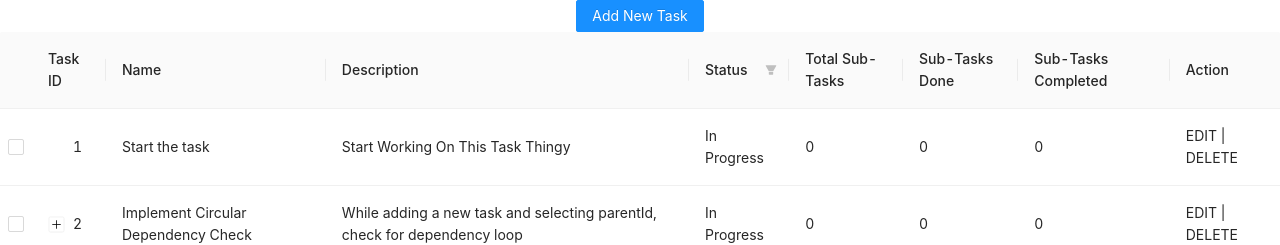
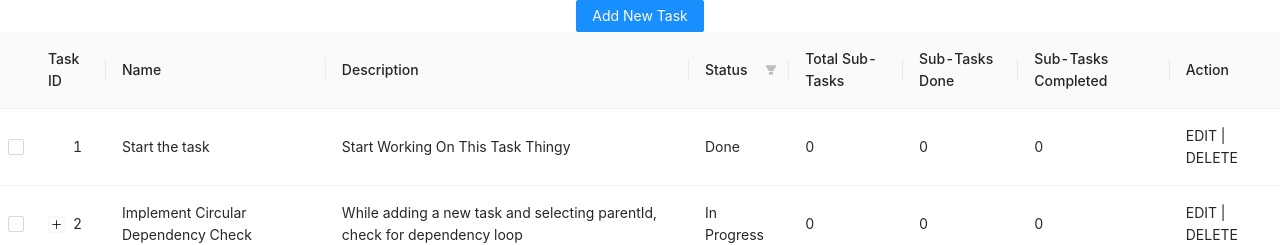
Before and after one commit to arsalanayaz95/SL-Assignment, a React (Create React App) app: page / in a window 1280 px wide. Shown: the top 245 px of the page. Built offline with nearby package versions, Linux system fonts and the light colour scheme.

Commit message:
nested selection

```diff
--- a/src/App.js
+++ b/src/App.js
@@ -1,4 +1,4 @@
-import { useState } from "react";
+import { useEffect, useState } from "react";
 import { Button } from "antd";
 import { v4 as uuidv4 } from "uuid";
 import "./App.css";
@@ -6,6 +6,7 @@ import "antd/dist/antd.min.css";
 import { typeOfStatus } from "./constant/status";
 import List from "./components/List/List";
 import ListForm from "./components/ListForm/ListForm";
+import { getCurrentStatus, updateTaskById } from "./utils/helpers";
 
 function App() {
   const [visible, setVisible] = useState(false);
@@ -15,7 +16,7 @@ function App() {
       id: 1,
       name: "Start the task",
       description: "Start Working On This Task Thingy",
-      status: typeOfStatus.IN_PROGRESS,
+      status: typeOfStatus.DONE,
       parentId: 0,
       total_dependencies: 0,
       dependencies_done: 0,
@@ -37,19 +38,17 @@ function App() {
           description: "Develop a popup form to add a new task to the list",
           status: typeOfStatus.DONE,
           parentId: 2,
-          children: [
+          total_dependencies: 0,
+          dependencies_done: 0,
+          dependencies_complete: 0,
+        },
         {
           key: uuidv4(),
           id: 4,
           name: "Edit Task Functionality",
           description: "Edit a task in-line and then save or cancel",
           status: typeOfStatus.IN_PROGRESS,
-              parentId: 3,
-              total_dependencies: 0,
-              dependencies_done: 0,
-              dependencies_complete: 0,
-            },
-          ],
+          parentId: 2,
           total_dependencies: 0,
           dependencies_done: 0,
           dependencies_complete: 0,
@@ -60,55 +59,77 @@ function App() {
       dependencies_complete: 0,
     },
   ]);
+  const [selectedRowKeys, setSelectedRowKeys] = useState([]);
 
-  // useEffect(() => {
-  //   const dataCopy = [...data];
-  //   dataCopy.forEach((record) => {
-  //     const selectedTaskIndex = data.findIndex(
-  //       (_data) => _data.id === record.id
-  //     );
-  //     const dependencies = dataCopy.filter(
-  //       (_data) => _data.parentId === record.id
-  //     ).length;
-  //     dataCopy[selectedTaskIndex].total_dependencies = dependencies;
-  //   });
-  //   setData([...dataCopy]);
-  //   // const dependenciesComplete = dataCopy.filter(
-  //   //   (_data) =>
-  //   //     _data.status === typeOfStatus.COMPLETE && _data.parentId === record.id
-  //   // ).length;
-  // }, []);
+  useEffect(() => {
+    //data.map((element) => getCheckedTasks(element), [data]);
+  });
+
+  function getCheckedTasks(element) {
+    if (element.status === typeOfStatus.DONE) {
+      setSelectedRowKeys(element.key);
+      if (element.children !== undefined) {
+        for (let i = 0; i < element.children.length; i++) {
+          getCheckedTasks(element.children[i]);
+        }
+      }
+    }
+    console.log("selected", selectedRowKeys);
+  }
+
+  let count = 0;
+  function searchTaskList(element, matchingId, status = null) {
+    if (status) {
+      if (element.parentId === matchingId && element.status === status) {
+        count++;
+      }
+    } else if (element.parentId === matchingId) {
+      count++;
+    } else if (element.children !== undefined) {
+      let result = null;
+      for (let i = 0; result === null && i < element.children.length; i++) {
+        result = searchTaskList(element.children[i], matchingId, status);
+      }
+      return count;
+    }
+    return null;
+  }
 
   const updateTaskList = (record) => {
-    const selectedTaskIndex = data.findIndex((_data) => _data.id === record.id);
-    const updatedData = getUpdatedData(record, selectedTaskIndex);
-    updatedData[selectedTaskIndex].key = uuidv4();
-    setData([...updatedData]);
-  };
+    const dataCopy = [...data];
+    const updatedCopy = dataCopy.map((element) => {
+      count = 0;
+      const dependencies = searchTaskList(element, record.id);
+      const dependenciesComplete = searchTaskList(
+        element,
+        record.id,
+        typeOfStatus.COMPLETE
+      );
+      const currentStatus = getCurrentStatus(element, record.id);
+      switch (currentStatus) {
+        case typeOfStatus.IN_PROGRESS:
+          if (dependencies === 0 || dependenciesComplete === dependencies) {
+            updateTaskById(record.id, element, "status", typeOfStatus.COMPLETE);
+          } else {
+            updateTaskById(record.id, element, "status", typeOfStatus.DONE);
+          }
+          break;
+        case typeOfStatus.COMPLETE:
+        case typeOfStatus.DONE:
+          updateTaskById(
+            record.id,
+            element,
+            "status",
+            typeOfStatus.IN_PROGRESS
+          );
+          break;
 
-  const getUpdatedData = (record, selectedTaskIndex) => {
-    const dataCopy = [...data];
-    const dependencies = dataCopy.filter(
-      (_data) => _data.parentId === record.id
-    ).length;
-    const dependenciesComplete = dataCopy.filter(
-      (_data) =>
-        _data.status === typeOfStatus.COMPLETE && _data.parentId === record.id
-    ).length;
-    if (dataCopy[selectedTaskIndex].status === typeOfStatus.IN_PROGRESS) {
-      //PERFORM ACTION ON PARENTS
-      if (dependencies === 0 || dependenciesComplete === dependencies) {
-        dataCopy[selectedTaskIndex].status = typeOfStatus.COMPLETE;
-      } else {
-        dataCopy[selectedTaskIndex].status = typeOfStatus.DONE;
+        default:
+          break;
       }
-    } else if (dataCopy[selectedTaskIndex].status === typeOfStatus.COMPLETE) {
-      dataCopy[selectedTaskIndex].status = typeOfStatus.IN_PROGRESS;
-    } else if (dataCopy[selectedTaskIndex].status === typeOfStatus.DONE) {
-      //PERFORM ACTION ON PARENTS
-      dataCopy[selectedTaskIndex].status = typeOfStatus.IN_PROGRESS;
-    }
-    return dataCopy;
+      return element;
+    });
+    setData([...updatedCopy]);
   };
 
   const onCreate = ({ name, parent }) => {
@@ -143,7 +164,12 @@ function App() {
           setVisible(false);
         }}
       />
-      <List updateTaskList={updateTaskList} data={data} />
+      <List
+        updateTaskList={updateTaskList}
+        data={data}
+        selectedRowKeys={selectedRowKeys}
+        setSelectedRowKeys={setSelectedRowKeys}
+      />
     </div>
   );
 }
--- a/src/components/List/List.jsx
+++ b/src/components/List/List.jsx
@@ -1,11 +1,14 @@
 import { Table } from "antd";
-import { useState } from "react";
 import { ListAttributes } from "../../constant/listAttributes";
 import { typeOfStatus } from "../../constant/status";
 import "./List.css";
 
-export default function List({ updateTaskList, data }) {
-const [selectedRowKeys, setSelectedRowKeys] = useState(data?.filter(value => value.status === typeOfStatus.DONE).map(item => item.key));
+export default function List({
+  updateTaskList,
+  data,
+  selectedRowKeys,
+  setSelectedRowKeys,
+}) {
   const columns = [
     { title: "Task ID", dataIndex: "id", key: "id" },
     { title: "Name", dataIndex: "name", key: "name" },
@@ -30,16 +33,26 @@ const [selectedRowKeys, setSelectedRowKeys] = useState(data?.filter(value => val
       ],
       onFilter: (value, record) => record.status.indexOf(value) === 0,
     },
-    { title: "Total Sub-Tasks", dataIndex: "total_dependencies", key: "total_dependencies",  },
-    { title: "Sub-Tasks Done", dataIndex: "dependencies_done", key: "dependencies_done", },
-    { title: "Sub-Tasks Completed", dataIndex: "dependencies_complete", key: "dependencies_complete", },
+    {
+      title: "Total Sub-Tasks",
+      dataIndex: "total_dependencies",
+      key: "total_dependencies",
+    },
+    {
+      title: "Sub-Tasks Done",
+      dataIndex: "dependencies_done",
+      key: "dependencies_done",
+    },
+    {
+      title: "Sub-Tasks Completed",
+      dataIndex: "dependencies_complete",
+      key: "dependencies_complete",
+    },
     {
       title: "Action",
       dataIndex: "operation",
       key: "operation",
-      render: () => (
-        <span>EDIT | DELETE</span>
-      ),
+      render: () => <span>EDIT | DELETE</span>,
     },
   ];
   return (
@@ -48,17 +61,21 @@ const [selectedRowKeys, setSelectedRowKeys] = useState(data?.filter(value => val
         className="components-table-demo-nested"
         rowSelection={{
           selectedRowKeys,
-          type:  ListAttributes.rowSelectionType,
+          type: ListAttributes.rowSelectionType,
           hideSelectAll: true,
           onSelect: (record, _, selectedRows) => {
             updateTaskList(record);
-            setSelectedRowKeys(selectedRows.map(row => row.key));
-          }
+            console.log("List", selectedRows);
+            setSelectedRowKeys(selectedRows.map((row) => row.key));
+          },
         }}
         columns={columns}
-        indentSize = {30}
+        indentSize={30}
         dataSource={[...data]}
-        pagination={{ pageSize:  ListAttributes.pageSize, position: ListAttributes.paginationPosition }}
+        pagination={{
+          pageSize: ListAttributes.pageSize,
+          position: ListAttributes.paginationPosition,
+        }}
       />
     </div>
   );
--- a/src/constant/status.js
+++ b/src/constant/status.js
@@ -3,3 +3,8 @@ export const typeOfStatus = {
   IN_PROGRESS: "In Progress",
   COMPLETE: "Complete",
 };
+
+export const typeOfReturn = {
+  DATA: "Data",
+  COUNT: "Count",
+};
--- /dev/null
+++ b/src/utils/helpers.js
@@ -0,0 +1,27 @@
+import { v4 as uuidv4 } from "uuid";
+
+export function updateTaskById(id, data, property, value) {
+  if (data.id === id) {
+    data[property] = value;
+    data["key"] = uuidv4();
+  }
+  if (data.children !== undefined && data.children.length > 0) {
+    for (let i = 0; i < data.children.length; i++) {
+      data.children[i] = updateTaskById(id, data.children[i], property, value);
+    }
+  }
+  return data;
+}
+
+export function getCurrentStatus(element, matchingId) {
+  if (element.id === matchingId) {
+    return element.status;
+  } else if (element.children !== undefined) {
+    let result = null;
+    for (let i = 0; result === null && i < element.children.length; i++) {
+      result = getCurrentStatus(element.children[i], matchingId);
+    }
+    return result;
+  }
+  return null;
+}
```
Lines whose indentation alone changed are shown as unchanged.
